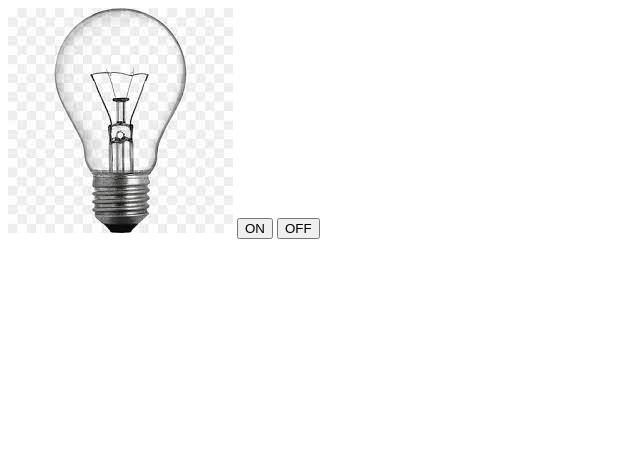
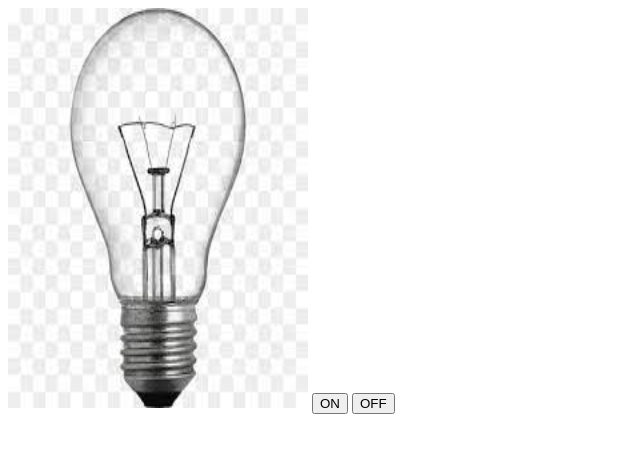
Before and after one commit to SHAHANAZAH/BULB-ON-OFF, a plain HTML site: page index.html in a window 1280 px wide. Shown: the whole page, without its empty margins (0-640 px from the left). Drawn offline with Linux system fonts and the light colour scheme.

Commit message:
Update index.html

```diff
--- a/index.html
+++ b/index.html
@@ -7,7 +7,7 @@
 </head>
 <body>
 
-    <img id="img" src="off.jpg" alt="">
+    <img id="img" src="off.jpg" height="400" width="300">
     <button onclick="switch_on()"type="button" name="button">ON</button>
     <button onclick="switch_off()"type="button" name="button">OFF</button>
 
```
